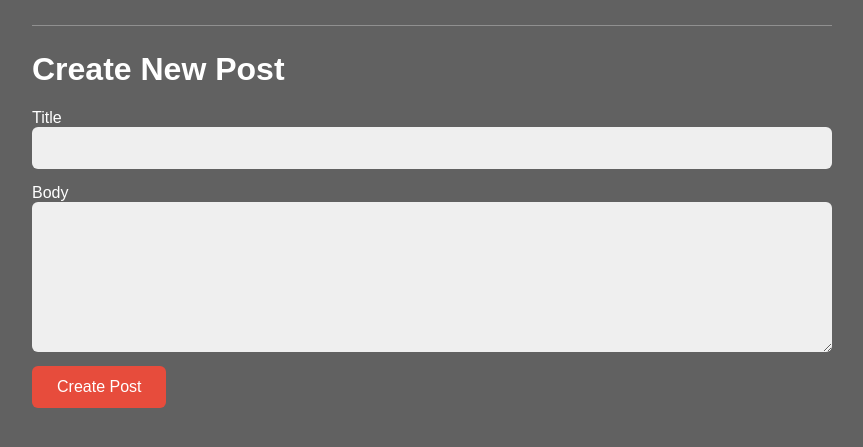
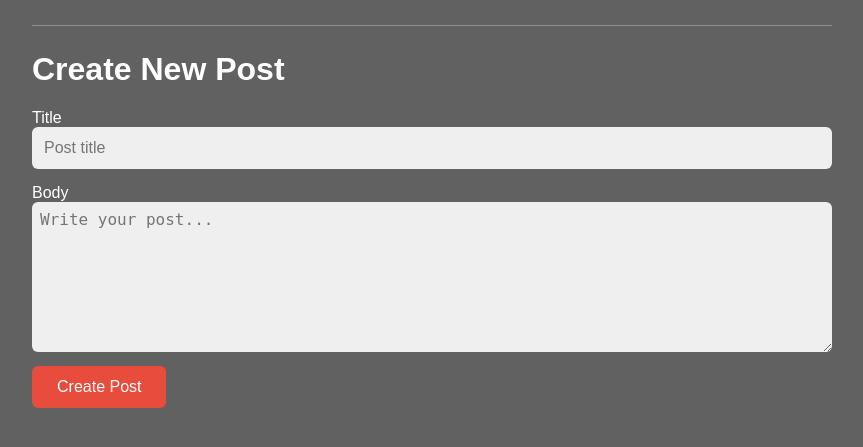
Before and after one commit to calbrechtsen/Flask-Blog-Application, a Flask app: page /post/new in a window 1280 px wide. Shown: the part 41-488 px from the top of the page, without its empty margins (208-1071 px from the left). Run offline with Flask 3, Linux system fonts and the light colour scheme.

Commit message:
Creating a route to add new post to DB

```diff
--- a/app.py
+++ b/app.py
@@ -1,4 +1,4 @@
-from flask import Flask, render_template, request
+from flask import Flask, render_template, request, url_for, redirect, flash
 from flask_sqlalchemy import SQLAlchemy
 from flask_migrate import Migrate
 from datetime import datetime, timezone
@@ -6,7 +6,8 @@ import os
 
 app = Flask(__name__)
 
-app.config["SQLALCHEMY_DATABASE_URI"] = 'sqlite:///blog.db'
+app.config["SECRET_KEY"] = "dev-secret-key"
+app.config["SQLALCHEMY_DATABASE_URI"] = "sqlite:///blog.db"
 
 db = SQLAlchemy(app)
 migrate = Migrate(app, db)
@@ -41,6 +42,20 @@ def home():
 
 @app.route("/post/new", methods=["GET", "POST"])
 def new_post():
+    if request.method == "POST":
+        title = request.form.get("title", "").strip()
+        body = request.form.get("body", "").strip()
+
+        if not title or not body:
+            flash("title and body are required")
+            return redirect(url_for("new_post"))
+
+        post = Post(title=title, body=body)
+        db.session.add(post)
+        db.session.commit()
+        flash("Post Created")
+        return redirect(url_for("home"))
+
     return render_template("new_post.html")
 
 if __name__ == "__main__":
--- a/templates/new_post.html
+++ b/templates/new_post.html
@@ -7,12 +7,12 @@
 <form method="POST">
 
     <label>Title</label><br>
-    <input type="text" name="title" required>
+    <input type="text" name="title" placeholder="Post title" required>
 
     <br>
 
     <label>Body</label><br>
-    <textarea name="body" required></textarea>
+    <textarea name="body" placeholder="Write your post..." required></textarea>
 
     <br>
 
```
Also changed, not shown: instance/blog.db.
